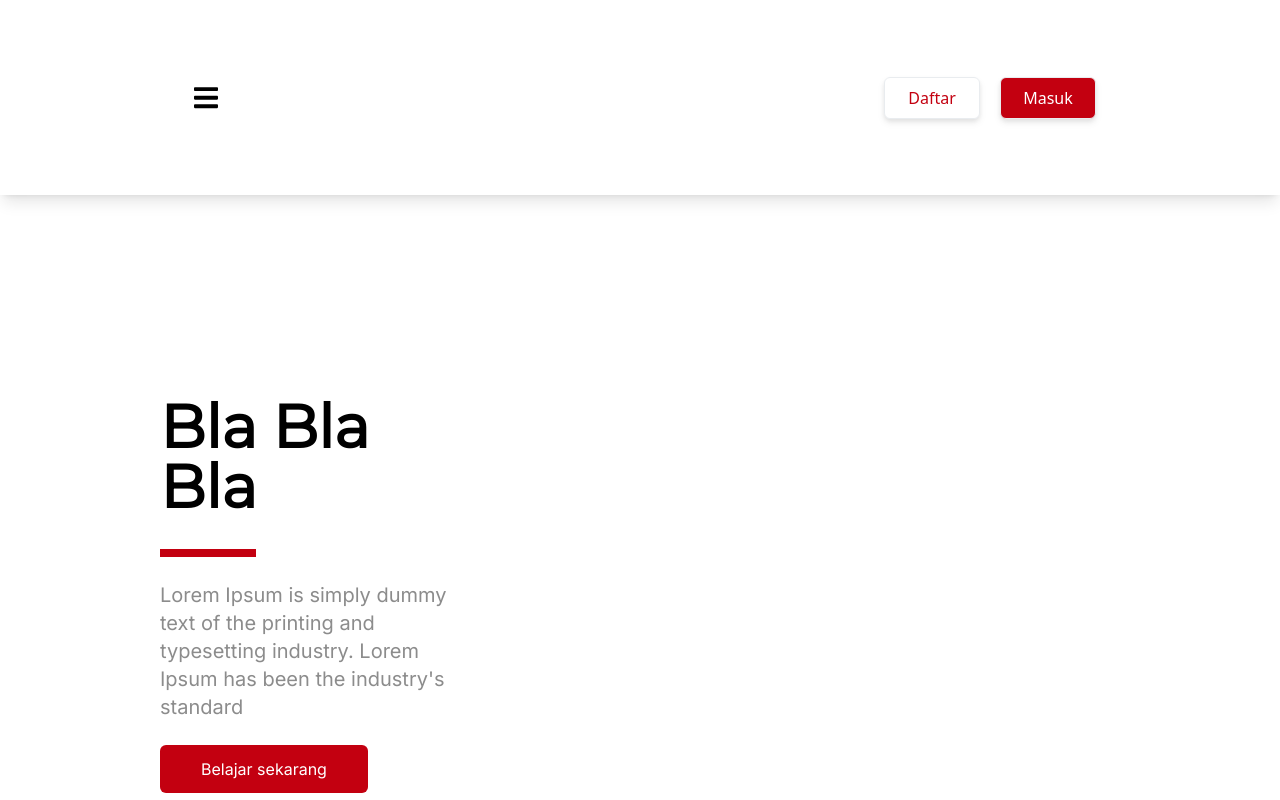
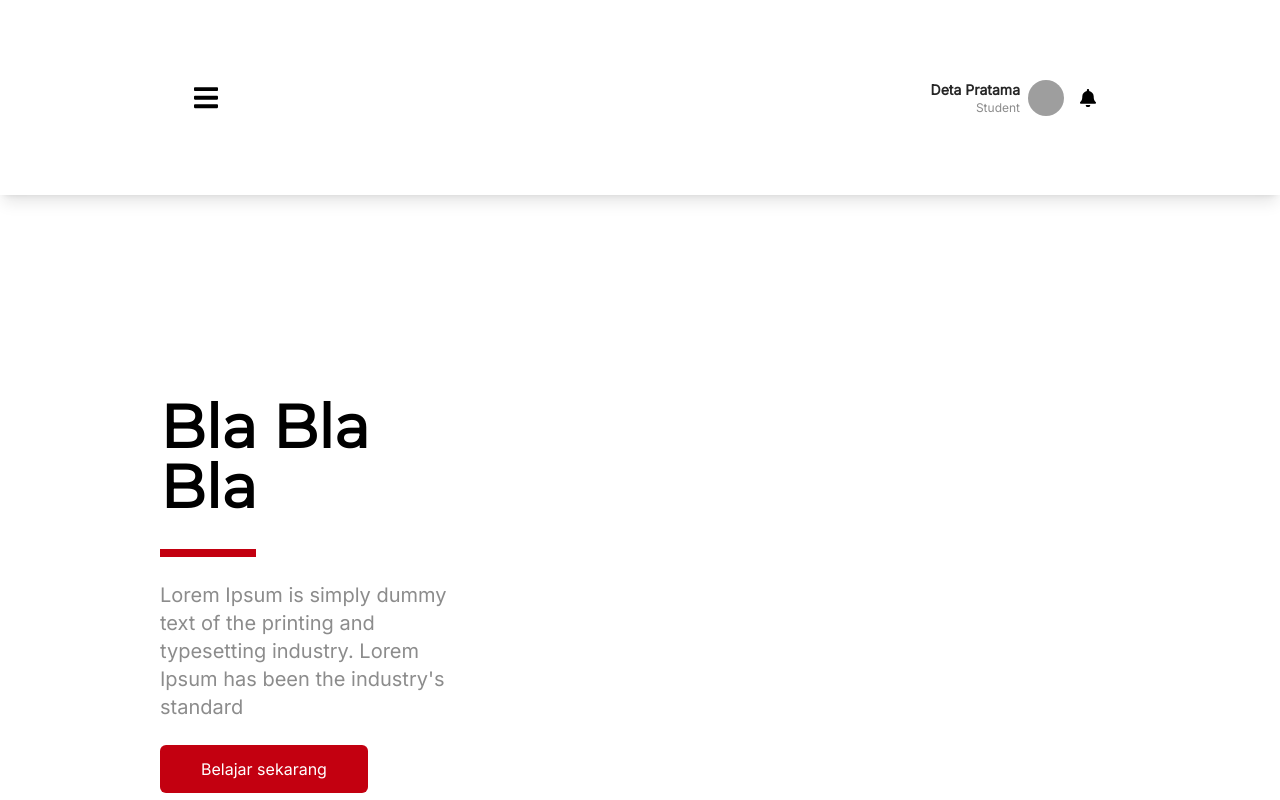
Before and after one commit to ikramsinapoy/InaMarket_Academy, a React (Create React App) app: page / in a window 1280 px wide. Shown: the top 800 px of the page. Built offline with nearby package versions, Linux system fonts and the light colour scheme; grey boxes are pictures that could not be loaded; what tw-elements would draw is missing.

Commit message:
ikramsinapoy

```diff
--- a/src/App.js
+++ b/src/App.js
@@ -3,6 +3,7 @@ import {
   Routes,
   Route,
 } from "react-router-dom";
+import TestComponent from "./Components/TestComponent";
 import AboutUs from "./Pages/AboutUs";
 import DetailClass from "./Pages/DetailClass";
 import ForgetPass from "./Pages/ForgetPass";
@@ -29,6 +30,7 @@ function App() {
               <Route path="/login" element={<Login />} />
               <Route path="/register" element={<Regis />} />
               <Route path="/forget-password" element={<ForgetPass />} />
+              <Route path="/tes" element={<TestComponent />} />
             </Routes>
           </BrowserRouter>
         {/* </PersistGate>
--- a/src/Components/LoginRegis/FormLogin.jsx
+++ b/src/Components/LoginRegis/FormLogin.jsx
@@ -11,6 +11,7 @@ function FormLogin() {
     const togglePassword = () => {
         setPasswordShown(!passwordShown);
     };
+
     return (
         <div className='md:w-1/3 md:mx-auto'>
             <div className='mb-4'>
--- a/src/Components/Navigation/Navbar.jsx
+++ b/src/Components/Navigation/Navbar.jsx
@@ -1,35 +1,19 @@
 import React from 'react'
 import logo from '../../Asset/ina_academy.png'
 import { Link } from 'react-router-dom';
+import { BiBookAlt } from 'react-icons/bi';
+import { BsPlusLg } from 'react-icons/bs';
+import { BsPerson } from 'react-icons/bs';
+import { BiMessageDetail } from 'react-icons/bi';
+import { RiSettings5Fill } from 'react-icons/ri';
+import { FiLogOut } from 'react-icons/fi';
 
 function Navbar() {
   return (
     <div>
-        <nav class="
-        relative
-        w-full
-        flex flex-wrap
-        items-center
-        justify-between
-        py-4
-        bg-gray-100
-        text-gray-500
-        hover:text-gray-700
-        focus:text-gray-700
-        shadow-lg
-        navbar navbar-expand-lg navbar-light
-        ">
-            <div class="container-fluid w-9/12 mx-auto flex flex-wrap items-center justify-between px-6">
-            <button class="
-                navbar-toggler
-                text-gray-500
-                border-0
-                hover:shadow-none hover:no-underline
-                py-2
-                px-2.5
-                bg-transparent
-                focus:outline-none focus:ring-0 focus:shadow-none focus:no-underline
-                " type="button" data-bs-toggle="collapse" data-bs-target="#navbarSupportedContent"
+        <nav class="relative w-full flex flex-wrap items-center justify-between py-4 bg-gray-100 text-gray-500 hover:text-gray-700 focus:text-gray-700 shadow-lg navbar navbar-expand-lg navbar-light">
+            <div class="container-fluid w-11/12 md:w-9/12 mx-auto flex flex-wrap items-center justify-between px-6">
+                <button class="navbar-toggler text-gray-500 border-0 hover:shadow-none hover:no-underline py-2 px-2.5 bg-transparent focus:outline-none focus:ring-0 focus:shadow-none focus:no-underline" type="button" data-bs-toggle="collapse" data-bs-target="#navbarSupportedContent"
                 aria-controls="navbarSupportedContent" aria-expanded="false" aria-label="Toggle navigation">
                     <svg aria-hidden="true" focusable="false" data-prefix="fas" data-icon="bars"
                         class="w-6" role="img" xmlns="http://www.w3.org/2000/svg" viewBox="0 0 448 512">
@@ -38,6 +22,7 @@ function Navbar() {
                         </path>
                     </svg>
                 </button>
+
                 <div class="collapse navbar-collapse flex-grow items-center" id="navbarSupportedContent">
                     <a class="
                             flex
@@ -52,14 +37,15 @@ function Navbar() {
                         <img src={logo} className="w-28" alt=""
                         loading="lazy" />
                     </a>
-            <div className='w-fit mx-auto'>
+
+                    <div className='w-fit md:mx-auto'>
                         <ul class="navbar-nav flex flex-col pl-0 list-style-none mr-auto">
                             {/* <li class="nav-item p-2 ">
                                 <Link to='/'>
                                     <a class="nav-link text-gray font-semibold hover:text-gray-700 focus:text-gray-700 p-0 border-b-4 border-primary pb-7" href="#">Beranda</a>
                                 </Link>
                             </li> */}
-                    <li class="nav-item p-2 ">
+                            <li class="nav-item p-2">
                                 <Link to='/'>
                                     <a class="nav-link text-gray font-semibold hover:text-gray-700 focus:text-gray-700 p-0" href="#">Beranda</a>
                                 </Link>
@@ -76,21 +62,10 @@ function Navbar() {
                             </li>
                         </ul>
                     </div>
-
                 </div>
 
                 <div class="flex items-center relative">
-                <div className='text-primary bg-white text-center border border-[#e9ecef] rounded-md drop-shadow-md p-2 w-24 mr-5'>
-                    {/* <a class="text-gray-500 hover:text-gray-700 focus:text-gray-700 mr-4" href="#">
-                        <svg aria-hidden="true" focusable="false" data-prefix="fas" data-icon="shopping-cart"
-                        class="w-4" role="img" xmlns="http://www.w3.org/2000/svg"
-                        viewBox="0 0 576 512">
-                        <path fill="currentColor"
-                            d="M528.12 301.319l47.273-208C578.806 78.301 567.391 64 551.99 64H159.208l-9.166-44.81C147.758 8.021 137.93 0 126.529 0H24C10.745 0 0 10.745 0 24v16c0 13.255 10.745 24 24 24h69.883l70.248 343.435C147.325 417.1 136 435.222 136 456c0 30.928 25.072 56 56 56s56-25.072 56-56c0-15.674-6.447-29.835-16.824-40h209.647C430.447 426.165 424 440.326 424 456c0 30.928 25.072 56 56 56s56-25.072 56-56c0-22.172-12.888-41.332-31.579-50.405l5.517-24.276c3.413-15.018-8.002-29.319-23.403-29.319H218.117l-6.545-32h293.145c11.206 0 20.92-7.754 23.403-18.681z">
-                        </path>
-                        </svg>
-                    </a> */}
-
+                    {/* <div className='text-primary bg-white text-center border border-[#e9ecef] rounded-md drop-shadow-md p-2 w-24 mr-5'>
                         <a class="text-gray-500 hover:text-gray-700 focus:text-gray-700" href="/register">
                             Daftar
                         </a>
@@ -100,14 +75,79 @@ function Navbar() {
                         <a class="text-gray-500 hover:text-gray-700 focus:text-gray-700" href="/login">
                             Masuk
                         </a>
+                    </div> */}
+
+                    <div class="dropdown relative">
+                        <div className='flex items-center hidden-arrow gap-2 dropdown-toggle mr-4' id="dropdownMenuButton2" role="button"
+                        data-bs-toggle="dropdown" aria-expanded="false">
+                            <div>
+                                <p className='font-Inter font-semibold text-black text-sm text-end'>Deta Pratama</p>
+                                <p className='font-Inter text-gray text-xs text-end'>Student</p>
+                            </div>
+                            <img src="https://mdbootstrap.com/img/new/avatars/2.jpg" class="rounded-full"
+                                style={{height: "36px", width: "36px"}} alt="" loading="lazy" />
                         </div>
 
-            {/* <div class="dropdown relative">
+                        <ul class="
+                        dropdown-menu
+                        min-w-max
+                        absolute
+                        hidden
+                        bg-white
+                        text-base
+                        z-50
+                        float-left
+                        py-2
+                        list-none
+                        text-left
+                        rounded-lg
+                        shadow-lg
+                        mt-1
+                        m-0
+                        bg-clip-padding
+                        border-none
+                        left-auto
+                        right-0
+                    " aria-labelledby="dropdownMenuButton2">
+                        <li className='border-b border-gray-light'>
+                            <a class="dropdown-item py-2 px-4 block w-full whitespace-nowrap bg-transparent font-Inter font-semibold text-black text-sm hover:bg-pink" href="#">
+                                <div className='flex gap-2 items-center'><BsPlusLg/> Tambah Konten</div>
+                            </a>
+                        </li>
+                        <li>
+                            <a class="dropdown-item py-2 px-4 block w-full whitespace-nowrap bg-transparent font-Inter font-semibold text-black text-sm hover:bg-pink" href="#">
+                                <div className='flex gap-2 items-center'><BiBookAlt/> Kursus Saya</div>
+                            </a>
+                        </li>
+                        <li>
+                            <a class="dropdown-item py-2 px-4 block w-full whitespace-nowrap bg-transparent font-Inter font-semibold text-black text-sm hover:bg-pink" href="#">
+                                <div className='flex gap-2 items-center'><BsPerson/> Profil</div>
+                            </a>
+                        </li>
+                        <li>
+                            <a class="dropdown-item py-2 px-4 block w-full whitespace-nowrap bg-transparent font-Inter font-semibold text-black text-sm hover:bg-pink" href="#">
+                                <div className='flex gap-2 items-center'><BiMessageDetail/> Pesan</div>
+                            </a>
+                        </li>
+                        <li>
+                            <a class="dropdown-item py-2 px-4 block w-full whitespace-nowrap bg-transparent font-Inter font-semibold text-black text-sm hover:bg-pink" href="#">
+                                <div className='flex gap-2 items-center'><RiSettings5Fill/> Pengaturan</div>
+                            </a>
+                        </li>
+                        <li className='border-t border-gray-light'>
+                            <a class="dropdown-item py-2 px-4 block w-full whitespace-nowrap bg-transparent font-Inter font-semibold text-primary text-sm hover:bg-pink" href="#">
+                                <div className='flex gap-2 items-center'><FiLogOut className='stroke-primary'/> Keluar</div>
+                            </a>
+                        </li>
+                        </ul>
+                    </div>
+
+                    <div class="dropdown relative">
                         <a class="
                             text-gray-500
                             hover:text-gray-700
                             focus:text-gray-700
-                    mr-4
+
                             dropdown-toggle
                             hidden-arrow
                             flex items-center
@@ -136,7 +176,6 @@ function Navbar() {
                         rounded-lg
                         shadow-lg
                         mt-1
-
                         m-0
                         bg-clip-padding
                         border-none
@@ -189,82 +228,7 @@ function Navbar() {
                             " href="#">Something else here</a>
                         </li>
                         </ul>
-            </div> */}
-
-            {/* <div class="dropdown relative">
-                <a class="dropdown-toggle flex items-center hidden-arrow" href="#" id="dropdownMenuButton2" role="button"
-                data-bs-toggle="dropdown" aria-expanded="false">
-                <img src="https://mdbootstrap.com/img/new/avatars/2.jpg" class="rounded-full"
-                    style={{height: "25px", width: "25px"}} alt="" loading="lazy" />
-                </a>
-                <ul class="
-                dropdown-menu
-                min-w-max
-                absolute
-                hidden
-                bg-white
-                text-base
-                z-50
-                float-left
-                py-2
-                list-none
-                text-left
-                rounded-lg
-                shadow-lg
-                mt-1
-                m-0
-                bg-clip-padding
-                border-none
-                left-auto
-                right-0
-            " aria-labelledby="dropdownMenuButton2">
-                <li>
-                    <a class="
-                    dropdown-item
-                    text-sm
-                    py-2
-                    px-4
-                    font-normal
-                    block
-                    w-full
-                    whitespace-nowrap
-                    bg-transparent
-                    text-gray-700
-                    hover:bg-gray-100
-                " href="#">Action</a>
-                </li>
-                <li>
-                    <a class="
-                    dropdown-item
-                    text-sm
-                    py-2
-                    px-4
-                    font-normal
-                    block
-                    w-full
-                    whitespace-nowrap
-                    bg-transparent
-                    text-gray-700
-                    hover:bg-gray-100
-                " href="#">Another action</a>
-                </li>
-                <li>
-                    <a class="
-                    dropdown-item
-                    text-sm
-                    py-2
-                    px-4
-                    font-normal
-                    block
-                    w-full
-                    whitespace-nowrap
-                    bg-transparent
-                    text-gray-700
-                    hover:bg-gray-100
-                " href="#">Something else here</a>
-                </li>
-                </ul>
-            </div> */}
+                    </div>
                 </div>
             </div>
         </nav>
--- /dev/null
+++ b/src/Components/TestComponent.jsx
@@ -0,0 +1,49 @@
+import React from 'react'
+
+function TestComponent() {
+  return (
+    <div>
+        <div class="accordion" id="accordionExample">
+            <div class="accordion-item">
+                <div className='w-28'>
+                    <h2 class="accordion-header mb-0" id="headingOne">
+                    <button class="
+                        accordion-button
+                        collapsed
+                        relative
+                        flex
+                        items-center
+                        w-full
+                        py-4
+                        px-5
+                        text-base text-gray-800 text-left
+                        bg-white
+                        border-0
+                        rounded-none
+                        transition
+                        focus:outline-none
+                    " type="button" data-bs-toggle="collapse" data-bs-target="#collapseOne" aria-expanded="false"
+                        aria-controls="collapseOne">
+                        <img src="https://mdbootstrap.com/img/new/avatars/2.jpg" class="rounded-full" style={{height: "36px", width: "36px"}} alt="" loading="lazy" />
+                    </button>
+                    </h2>
+                </div>
+
+                <div id="collapseOne" class="accordion-collapse collapse" aria-labelledby="headingOne"
+                data-bs-parent="#accordionExample">
+                    <div class="accordion-body py-4 px-5">
+                        <strong>This is the second item's accordion body.</strong> It is hidden by default,
+                        until the collapse plugin adds the appropriate classes that we use to style each
+                        element. These classes control the overall appearance, as well as the showing and
+                        hiding via CSS transitions. You can modify any of this with custom CSS or overriding
+                        our default variables. It's also worth noting that just about any HTML can go within
+                        the <code>.accordion-body</code>, though the transition does limit overflow.
+                    </div>
+                </div>
+            </div>
+        </div>
+    </div>
+  )
+}
+
+export default TestComponent
```
Lines whose indentation alone changed are shown as unchanged.
